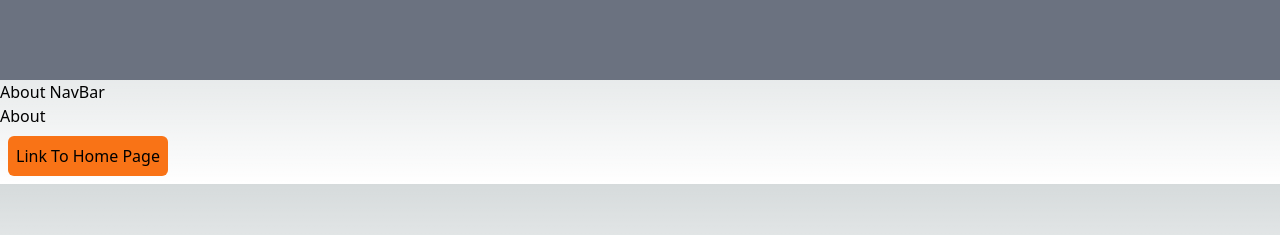
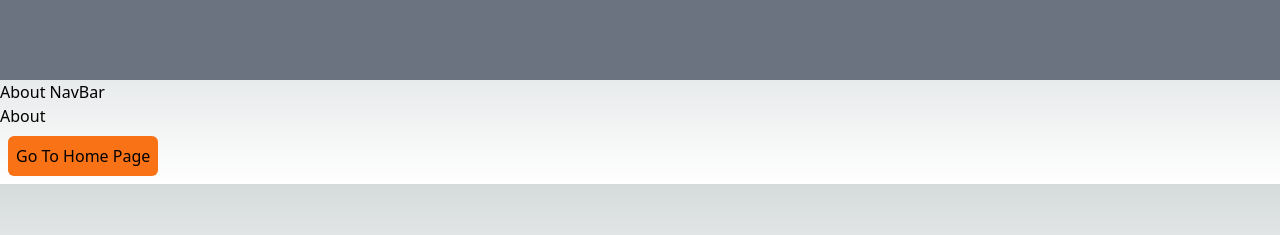
Before and after one commit to KennedyMungai/comprehensive_intro, a Next.js app: page /about in a window 1280 px wide. Shown: the top 235 px of the page. Built offline with nearby package versions, Linux system fonts and the light colour scheme.

Commit message:
Made some cosmetic changes'

```diff
--- a/src/app/about/page.tsx
+++ b/src/app/about/page.tsx
@@ -7,7 +7,7 @@ const About = (props: Props) => {
 		<>
 			<div>About</div>
 			<button className='bg-orange-500 rounded-md p-2 m-2'>
-				<Link href='/'>Link To Home Page</Link>
+				<Link href='/'>Go To Home Page</Link>
 			</button>
 		</>
 	)
--- a/src/app/page.tsx
+++ b/src/app/page.tsx
@@ -5,7 +5,7 @@ export default function Home() {
 		<div className='flex flex-col justify-center items-center h-full w-screen p-5 gap-3'>
 			Hello
 			<button className='p-5 bg-orange-500 rounded-lg'>
-				<Link href={'/about'}>Link to the About Page</Link>
+				<Link href={'/about'}>Go to the About Page</Link>
 			</button>
 		</div>
 	)
```
